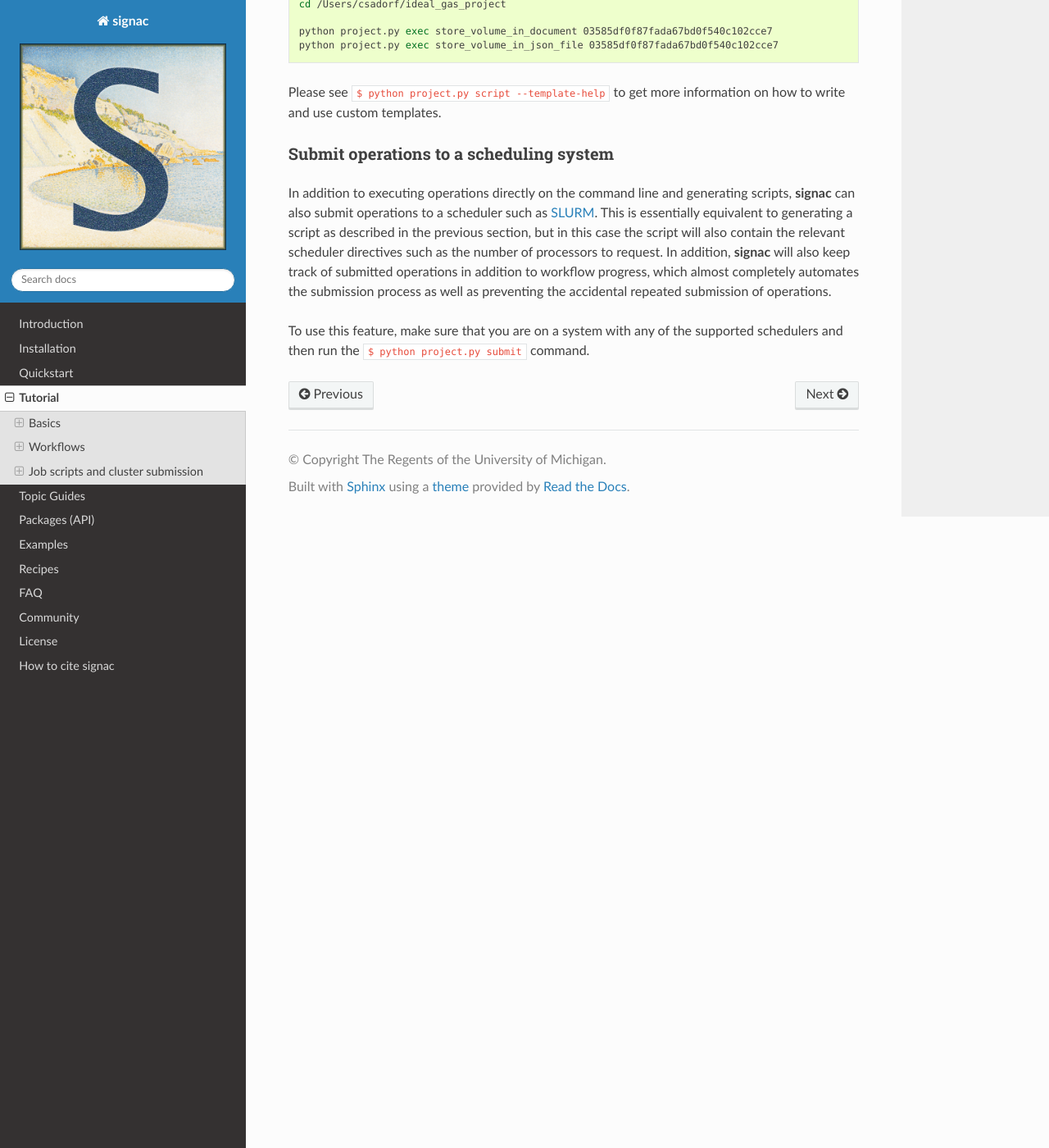
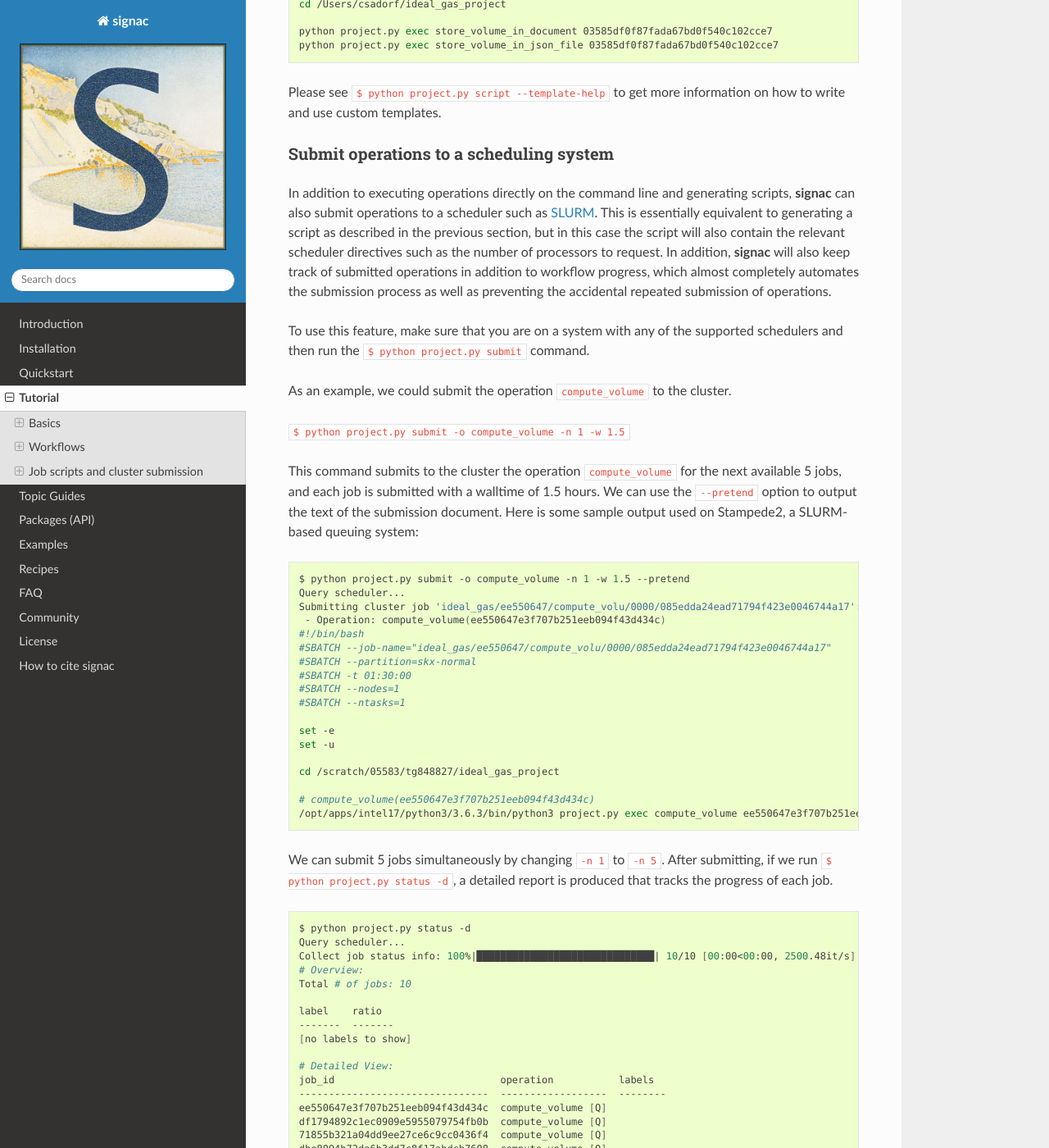
Before and after one commit to glotzerlab/signac-docs, a Sphinx documentation site: the page built from docs/source/tutorial.rst, in a window 1280 px wide and 1400 px high, scrolled down 11423 px. Shown: the whole window at 82% size. Built offline with Sphinx 7.4.7 and the Read the Docs theme 2.0.0, drawn with Linux system fonts in a browser that asks for light colours; some of the changed text lies outside the part shown.

Commit message:
Cluster submission examples (#20)
* Added links to cluster submission documentation in tutorial and provided examples of arguments and output for project.py submit option

* Specified submission output is specific to Stampede2, and moved references to cluser submission details to end of section

```diff
--- a/docs/source/tutorial.rst
+++ b/docs/source/tutorial.rst
@@ -560,6 +560,69 @@ In addition, **signac** will also keep track of submitted operations in addition
 
 To use this feature, make sure that you are on a system with any of the supported schedulers and then run the ``$ python project.py submit`` command.
 
+As an example, we could submit the operation ``compute_volume`` to the cluster.
+
+``$ python project.py submit -o compute_volume -n 1 -w 1.5``
+
+This command submits to the cluster the operation ``compute_volume`` for the next available 5 jobs, and each job is submitted with a walltime of 1.5 hours.
+We can use the ``--pretend`` option to output the text of the submission document.
+Here is some sample output used on Stampede2, a SLURM-based queuing system:
+
+.. code-block:: bash
+
+    $ python project.py submit -o compute_volume -n 1 -w 1.5 --pretend
+    Query scheduler...
+    Submitting cluster job 'ideal_gas/ee550647/compute_volu/0000/085edda24ead71794f423e0046744a17':
+     - Operation: compute_volume(ee550647e3f707b251eeb094f43d434c)
+    #!/bin/bash
+    #SBATCH --job-name="ideal_gas/ee550647/compute_volu/0000/085edda24ead71794f423e0046744a17"
+    #SBATCH --partition=skx-normal
+    #SBATCH -t 01:30:00
+    #SBATCH --nodes=1
+    #SBATCH --ntasks=1
+
+    set -e
+    set -u
+
+    cd /scratch/05583/tg848827/ideal_gas_project
+
+    # compute_volume(ee550647e3f707b251eeb094f43d434c)
+    /opt/apps/intel17/python3/3.6.3/bin/python3 project.py exec compute_volume ee550647e3f707b251eeb094f43d434c
+
+We can submit 5 jobs simultaneously by changing ``-n 1`` to ``-n 5``.
+After submitting, if we run ``$ python project.py status -d``, a detailed report is produced that tracks the progress of each job.
+
+.. code-block:: bash
+
+    $ python project.py status -d
+    Query scheduler...
+    Collect job status info: 100%|██████████████████████████████| 10/10 [00:00<00:00, 2500.48it/s]
+    # Overview:
+    Total # of jobs: 10
+
+    label    ratio
+    -------  -------
+    [no labels to show]
+
+    # Detailed View:
+    job_id                            operation           labels
+    --------------------------------  ------------------  --------
+    ee550647e3f707b251eeb094f43d434c  compute_volume [Q]
+    df1794892c1ec0909e5955079754fb0b  compute_volume [Q]
+    71855b321a04dd9ee27ce6c9cc0436f4  compute_volume [Q]
+    dbe8094b72da6b3dd7c8f17abdcb7608  compute_volume [Q]
+    a2fa2b860d0a1df3f5dbaaa3a7798a59  compute_volume [Q]
+    22a51374466c4e01ef0e67e65f73c52e  compute_volume [U]
+    97ac0114bb2269561556b16aef030d43  compute_volume [U]
+    03585df0f87fada67bd0f540c102cce7  compute_volume [U]
+    e5613a5439caeb021ce40a2fc0ebe7ed  compute_volume [U]
+    742c883cbee8e417bbb236d40aea9543  compute_volume [U]
+    [U]:unknown [R]:registered [Q]:queued [A]:active [I]:inactive [!]:requires_attention
+
+Jobs signified with ``Q`` are queued in the cluster; when calling ``python project.py status -d`` again, if ``signac`` queries the cluster to find those jobs have begun running, their status will be reported ``A``.
+
+See the :ref:`cluster-submission` section for further details on how to use the ``submit`` option and the :ref:`environments` section for details on submitting to your particular cluster.
+
 .. todo::
 
     * Add section about signac-dashboard.
```
